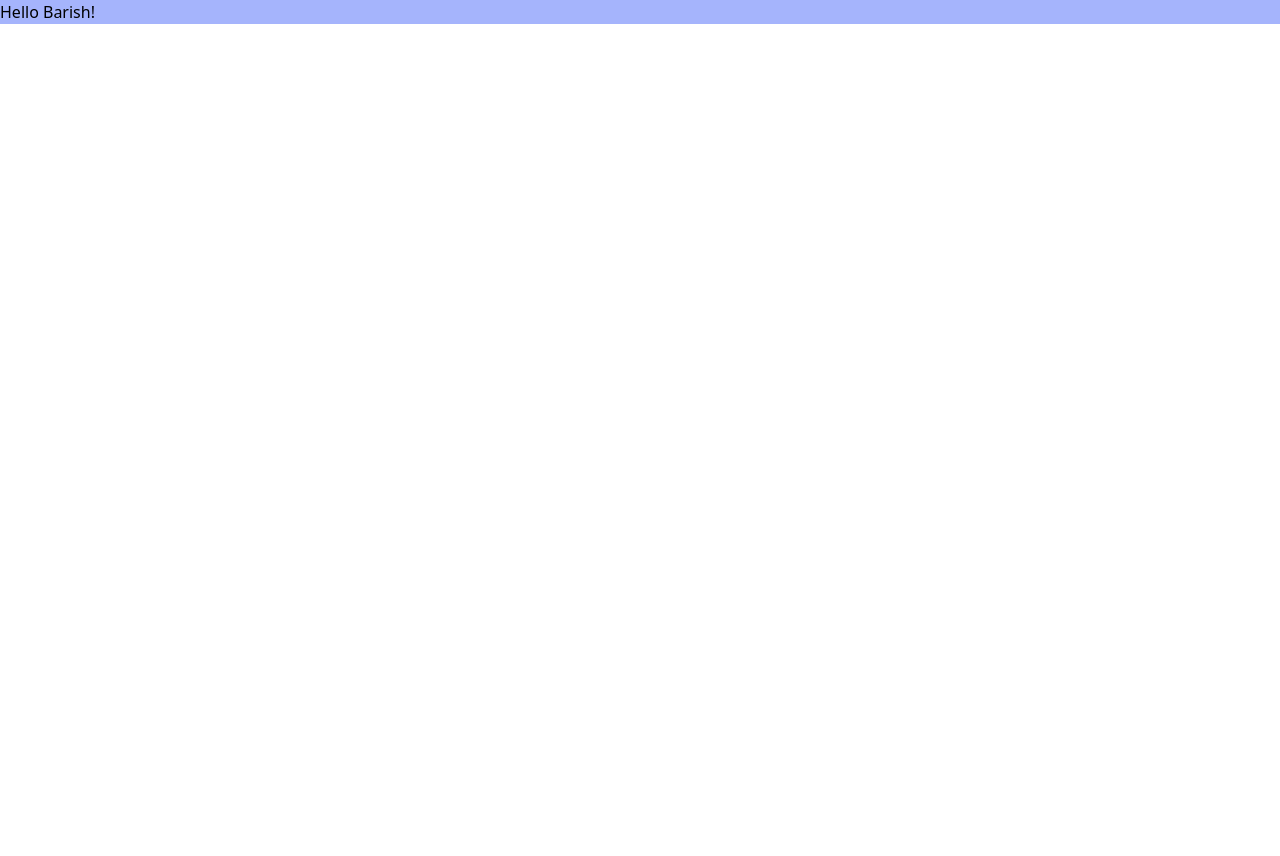
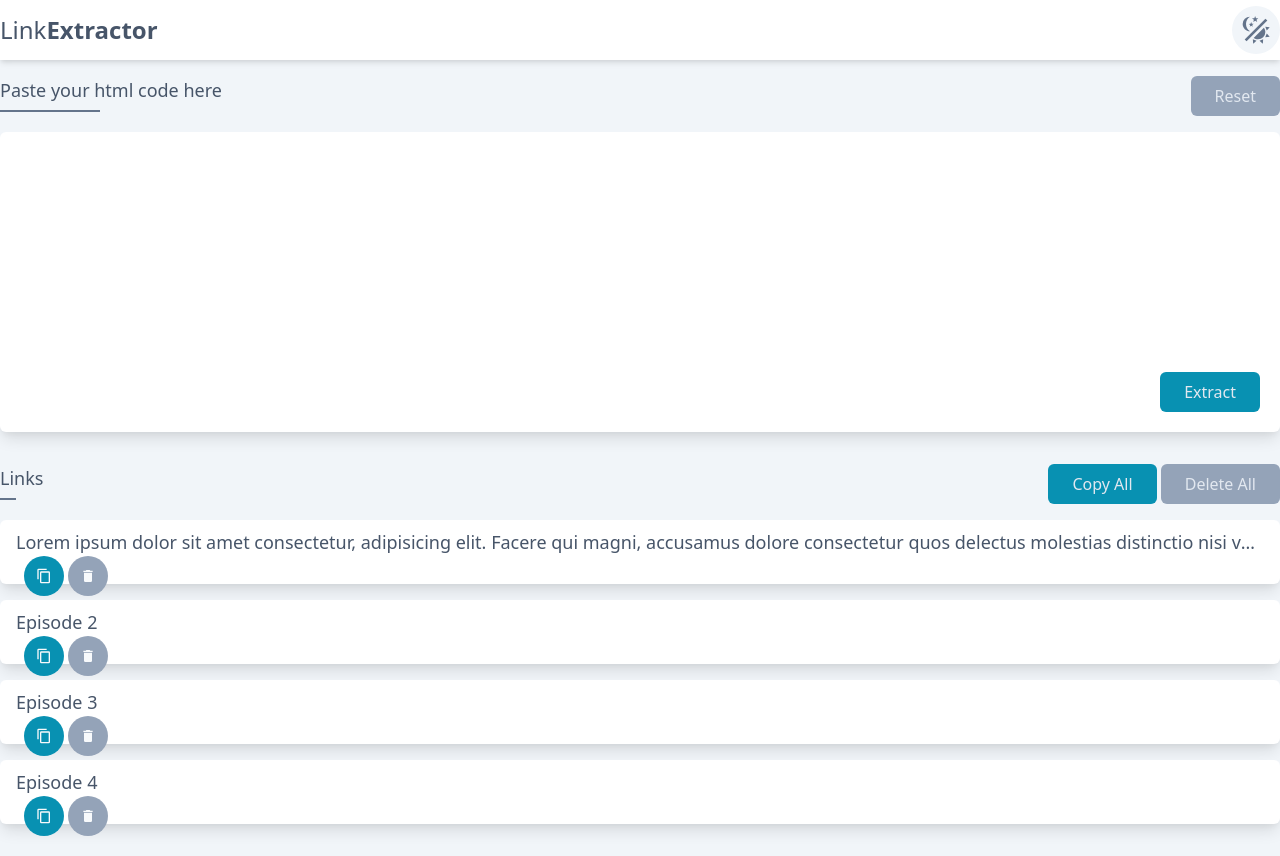
Before and after one commit to Valac01/link-extractor, a Svelte app: page / in a window 1280 px wide. Before the commit the page ends 800 px from the top, so only its background shows below. Built offline with nearby package versions, Linux system fonts and the light colour scheme.

Commit message:
Project styling and layout created

```diff
--- a/package.json
+++ b/package.json
@@ -25,6 +25,7 @@
     "tailwindcss": "^2.0.2"
   },
   "dependencies": {
+    "@mdi/js": "^5.8.55",
     "sirv-cli": "^1.0.10"
   }
 }
--- a/src/App.svelte
+++ b/src/App.svelte
@@ -1,10 +1,20 @@
 <script>
-
+	import Navbar from './components/Navbar.svelte'
+	import HtmlField from './components/HtmlField.svelte';
+	import List from './components/List.svelte';
 </script>
 
-<main>
-	<h1 class="bg-indigo-300">Hello Barish!</h1>
+<Navbar />
+<main class="bg-gray-100 px-2 sm:px-0 py-4">
+	<div class="container">
+		<HtmlField />
+		<List />
+	</div>
 </main>
 
 <style>
+	main {
+		margin-top: 60px;
+		min-height: calc(100vh - 60px);
+	}
 </style>
--- /dev/null
+++ b/src/components/Btn.svelte
@@ -0,0 +1,13 @@
+<script>
+  export let primary = false
+</script>
+
+<button class="bg-gray-400 px-5 lg:px-6 py-1 lg:py-2 text-gray-200 rounded-md" class:primary on:click>
+  <slot></slot>
+</button>
+
+<style>
+  .primary {
+    background-color: #0891B2;
+  }
+</style>
--- /dev/null
+++ b/src/components/HtmlField.svelte
@@ -0,0 +1,55 @@
+<script>
+  import Btn from './Btn.svelte'
+
+  function reset() {
+    console.log('Reset')
+  }
+</script>
+
+<section>
+  <div class="flex justify-between">
+    <h3 class="text-gray-600 text-lg half-underline">Paste your html code here</h3>
+    <Btn on:click={reset}>Reset</Btn>
+  </div>
+  <div class="html-area">
+    <!-- <textarea class="html-input"></textarea> -->
+    <div class="html-input rounded-md shadow-lg text-xs text-gray-500" contenteditable="true"></div>
+    <div class="html-btn">
+      <Btn primary={true}>Extract</Btn>
+    </div>
+  </div>
+</section>
+
+<style>
+  .html-area {
+    display: grid;
+    width: 100%;
+    height: 300px;
+    margin: 1rem 0;
+    grid-template-columns: 1fr;
+    grid-template-rows: 1fr;
+  }
+  .html-input {
+    background-color: white;
+    grid-column: 1/2;
+    grid-row: 1/2;
+    z-index: 1;
+    padding: 1rem;
+  }
+  .html-btn {
+    grid-column: 1/2;
+    grid-row: 1/2;
+    z-index: 10;
+    justify-self: end;
+    align-self: end;
+    margin: 1.25rem;
+  }
+  .half-underline::after {
+    content: '';
+    display: block;
+    height: 2px;
+    width: 100px;
+    margin-top: 6px;
+    background-color: #64748B;
+  }
+</style>
--- /dev/null
+++ b/src/components/IconBtn.svelte
@@ -0,0 +1,23 @@
+<script>
+  import { mdiContentCopy, mdiDelete } from '@mdi/js'
+  export let icon = 'copy'
+  export let primary = false
+</script>
+
+<button class="rounded-full p-3 bg-gray-400" class:primary on:click>
+  {#if icon === 'copy'}
+  <svg class="text-gray-50 fill-current" xmlns="http://www.w3.org/2000/svg" viewBox="0 0 24 24"><path d={mdiContentCopy} /></svg>
+  {:else if icon === 'delete'}
+  <svg class="text-gray-50 fill-current" xmlns="http://www.w3.org/2000/svg" viewBox="0 0 24 24"><path d={mdiDelete} /></svg>
+  {/if}
+</button>
+
+<style>
+  svg {
+    height: 16px;
+    width: 16px;
+  }
+  .primary {
+    background-color: #0891B2;
+  }
+</style>
--- /dev/null
+++ b/src/components/List.svelte
@@ -0,0 +1,39 @@
+<script>
+  import Btn from './Btn.svelte'
+  import ListItem from './ListItem.svelte'
+  const linkList = [
+    {title: 'Lorem ipsum dolor sit amet consectetur, adipisicing elit. Facere qui magni, accusamus dolore consectetur quos delectus molestias distinctio nisi velit quibusdam adipisci maiores et ea aliquid quaerat, vel fuga quas?', link: 'https://plucreo.com'},
+    {title: 'Episode 2', link: 'https://plucreo.com'},
+    {title: 'Episode 3', link: 'https://plucreo.com'},
+    {title: 'Episode 4', link: 'https://plucreo.com'},
+  ]
+</script>
+
+<section class="mt-8">
+  <div class="flex justify-between mb-2">
+    <h3 class="text-gray-600 text-lg half-underline">Links</h3>
+    <div class="controls">
+      <Btn primary={true}>Copy All</Btn>
+      <Btn>Delete All</Btn>
+    </div>
+  </div>
+
+  {#each linkList as { title, link }}
+    <ListItem title={title} link={link}/>
+  {:else}
+    <div>
+      No links to copy
+    </div>
+  {/each}
+</section>
+
+<style>
+  .half-underline::after {
+    content: '';
+    display: block;
+    height: 2px;
+    width: 1rem;
+    margin-top: 6px;
+    background-color: #64748B;
+  }
+</style>
--- /dev/null
+++ b/src/components/ListItem.svelte
@@ -0,0 +1,23 @@
+<script>
+import IconBtn from "./IconBtn.svelte"
+export let title = ''
+export let link = ''
+
+function copyLinkToClipboard() {
+  console.log({link})
+}
+</script>
+
+<div class="list-item bg-white rounded-md shadow-lg flex justify-between items-center px-4 py-2 my-4">
+  <div class="text-lg text-gray-600 truncate">{ title }</div>
+  <div class="list-item--controls flex-shrink-0 ml-2">
+    <IconBtn icon="copy" primary={true} on:click={copyLinkToClipboard}/>
+    <IconBtn icon="delete"/>
+  </div>
+</div>
+
+<style>
+  .list-item {
+    height: 4rem;
+  }
+</style>
--- /dev/null
+++ b/src/components/Navbar.svelte
@@ -0,0 +1,22 @@
+<script>
+  import { mdiThemeLightDark } from '@mdi/js'
+</script>
+
+<nav class="bg-white shadow-md absolute inset-x-0 top-0">
+  <div class="container h-full flex items-center justify-between px-2 sm:px-0">
+    <div class="brand font-medium text-2xl text-gray-600">Link<span class="font-bold">Extractor</span></div>
+
+    <button class="rounded-full p-2 bg-gray-100">
+      <svg class="text-gray-500 fill-current" xmlns="http://www.w3.org/2000/svg" viewBox="0 0 24 24"><path d={mdiThemeLightDark} /></svg>
+    </button>
+  </div>
+</nav>
+
+<style>
+  nav {
+    height: 60px
+  }
+  svg {
+    height: 2rem;
+  }
+</style>
--- a/tailwind.config.js
+++ b/tailwind.config.js
@@ -1,9 +1,15 @@
+const colors = require('tailwindcss/colors')
 module.exports = {
   purge: [],
   darkMode: false, // or 'media' or 'class'
   theme: {
     container: {
       center: true,
+    },
+    colors: {
+      white: colors.white,
+      gray: colors.blueGray,
+      cyan: colors.cyan,
     },
     extend: {},
   },
```
Also changed, not shown: 1 other file (tests, documents, lock files or other folders).
